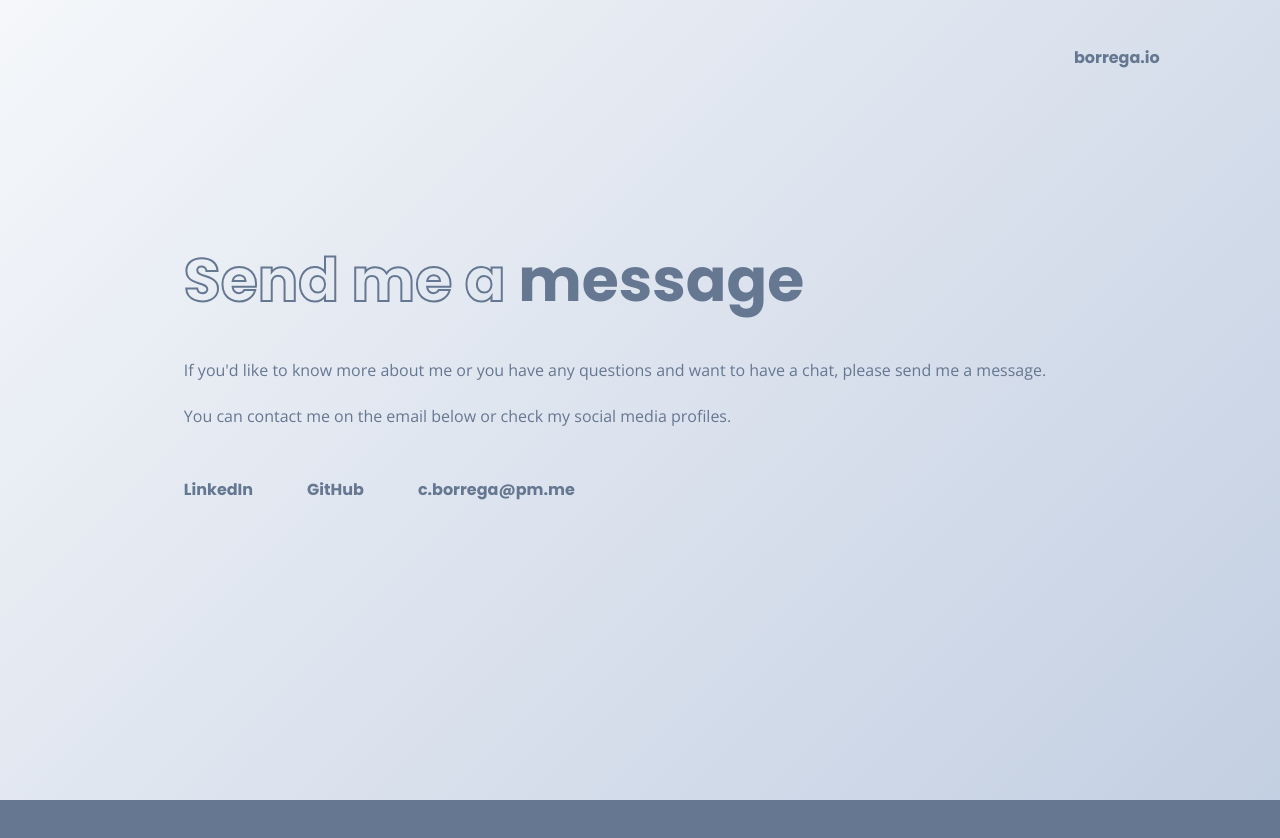
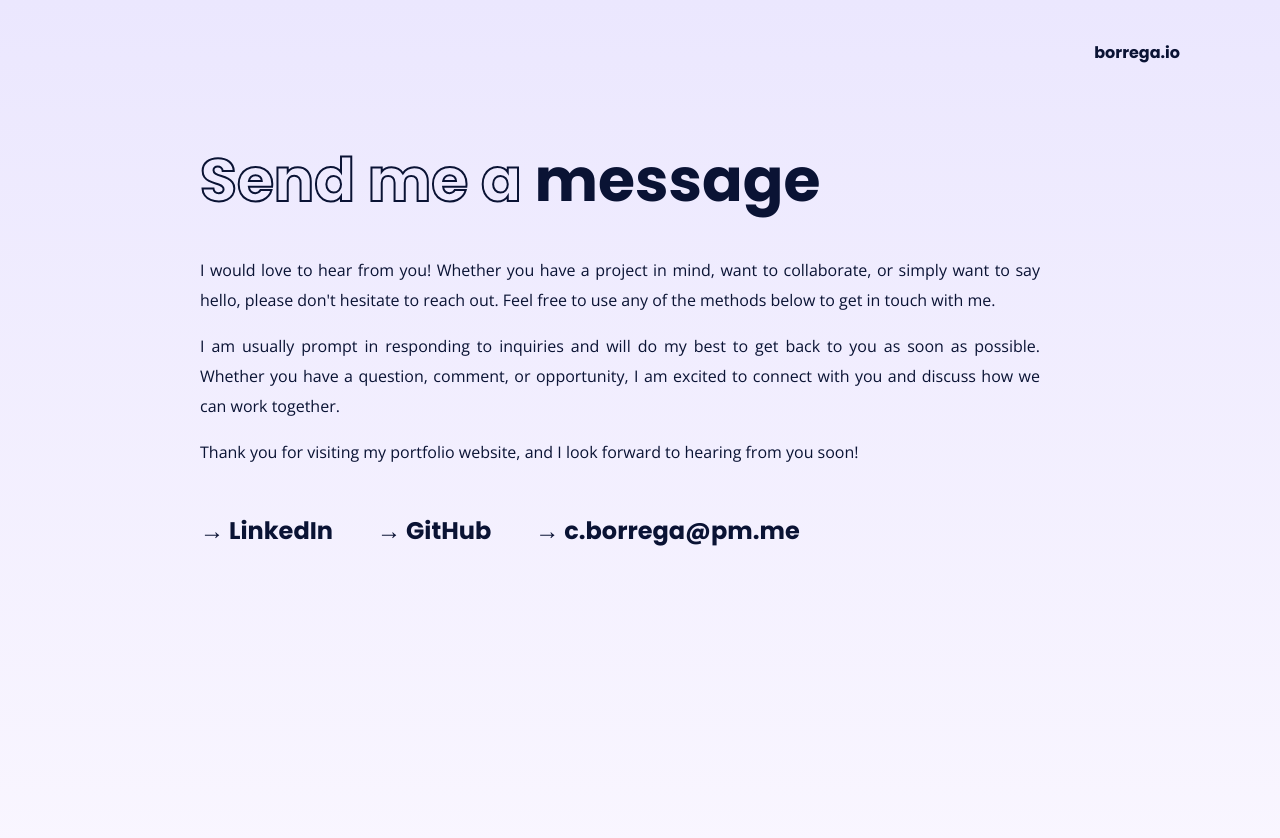
Before and after one commit to borregaio/portfolio, a plain HTML site: page contact.html in a window 1280 px wide. Before the commit the page ends 800 px from the top, so only its background shows below. Drawn offline with nearby package versions, Linux system fonts and the light colour scheme.

Commit message:
changed colours and navbar

```diff
--- a/contact.html
+++ b/contact.html
@@ -12,36 +12,44 @@
 
 <body>
 
-    <div class="home-button slide">
-        <a href="/index.html">
-            borrega.io
-        </a>
+    <div class="navbar">
+        <a class="nav-link slide" href="/index.html">borrega.io</a>
     </div>
+
+    <section>
 
         <div id="contact">
             <div>
                 <h1 class="lineup-title">Send me a <span>message</span></h1>
             </div>
 
-        <div class="contact-description" >
+            <div class="contact-description">
 
                 <p>
-                If you'd like to know more about me or you have any questions and want to have a chat, please send
-                me a message.
+                    I would love to hear from you! Whether you have a project in mind, want to collaborate, or simply
+                    want to say hello, please don't hesitate to reach out. Feel free to use any of the methods below to
+                    get in touch with me.
                 </p>
                 <p>
-                You can contact me on the email below or check my social media profiles.
+                    I am usually prompt in responding to inquiries and will do my best to get back to you as soon as
+                    possible. Whether you have a question, comment, or opportunity, I am excited to connect with you and
+                    discuss how we can work together.
+                </p>
+                <p>
+                    Thank you for visiting my portfolio website, and I look forward to hearing from you soon!
                 </p>
             </div>
 
             <input style="display: none" type="text" value="c.borrega@pm.me" id="email">
 
-        <div class="contact-links" >
-            <a class="link slide" href="https://www.linkedin.com/in/carlosborrega/" target="_blank">LinkedIn</a>
-            <a class="link slide" href="https://github.com/borregaio" target="_blank">GitHub</a>
-            <a href="mailto:c.borrega@pm.me" class="email link slide"><span>c.borrega@pm.me</span></button>
+            <div class="contact-links">
+                <a class="link slide" href="https://www.linkedin.com/in/carlosborrega/" target="_blank">→ LinkedIn</a>
+                <a class="link slide" href="https://github.com/borregaio" target="_blank">→ GitHub</a>
+                <a class="link slide" href="mailto:c.borrega@pm.me">→ c.borrega@pm.me</span></button>
             </div>
         </div>
+
+    </section>
 
     <script src="index.js"></script>
 
--- a/css/styles.css
+++ b/css/styles.css
@@ -2,24 +2,41 @@
 
 html {
   box-sizing: border-box;
-  background-color: #667791;
+  background-color: #EBE7FE;
 }
 
 body {
   margin: 0;
+  background: rgb(251,248,255);
+  background: -moz-linear-gradient(0deg, rgba(251,248,255,1) 0%, rgba(235,231,254,1) 100%);
+  background: -webkit-linear-gradient(0deg, rgba(251,248,255,1) 0%, rgba(235,231,254,1) 100%);
+  background: linear-gradient(0deg, rgba(251,248,255,1) 0%, rgba(235,231,254,1) 100%);
+  filter: progid:DXImageTransform.Microsoft.gradient(startColorstr="#fbf8ff",endColorstr="#ebe7fe",GradientType=1);
+}
+
+.navbar {
+padding: 40px 100px 0 100px;
+text-align: right;
+
+}
+
+.nav-link {
+  font-size: 16px;
+  margin: 0 0 40px 0;
+}
+
+section {
   min-height: 100vh;
   display: flex;
   justify-content: center;
-  align-items: center;
-  background: rgb(245, 247, 250);
-  background: -moz-linear-gradient(135deg, rgba(245, 247, 250, 1) 0%, rgba(195, 207, 226, 1) 100%);
-  background: -webkit-linear-gradient(135deg, rgba(245, 247, 250, 1) 0%, rgba(195, 207, 226, 1) 100%);
-  background: linear-gradient(135deg, rgba(245, 247, 250, 1) 0%, rgba(195, 207, 226, 1) 100%);
-  filter: progid:DXImageTransform.Microsoft.gradient(startColorstr="#f5f7fa", endColorstr="#c3cfe2", GradientType=1);
 }
 
 
 /* Main page */
+
+.homepage {
+  align-items: center;
+}
 
 h1,
 h2 {
@@ -27,7 +44,7 @@ h2 {
   font-family: 'Poppins', sans-serif;
   -webkit-text-fill-color: rgba(255, 255, 255, 0);
   -webkit-text-stroke-width: 2px;
-  -webkit-text-stroke-color: #667791;
+  -webkit-text-stroke-color: #0A1334;
 }
 
 h1 {
@@ -40,7 +57,7 @@ h1 {
 
 #main span {
   -webkit-text-stroke-width: 0;
-  -webkit-text-fill-color: #667791;
+  -webkit-text-fill-color: #0A1334;
 }
 
 a {
@@ -48,9 +65,9 @@ a {
   padding: 50px auto;
   display: inline-block;
   font-family: 'Poppins', sans-serif;
-  color: #667791;
+  color: #0A1334;
   text-decoration: none;
-  font-size: 25px;
+  font-size: 24px;
 }
 
 
@@ -115,12 +132,15 @@ a {
 
 .slide:hover {
   transform: translateY(-10px);
+  color: #FF7453;
 }
 
 
 /* Home Button */
 
-.home-button {
+
+
+/* .home-button {
   position: absolute;
   left: 80%;
   bottom: 85%;
@@ -128,7 +148,7 @@ a {
 
 .home-button a {
   font-size: 16px;
-}
+} */
 
 
 
@@ -140,7 +160,7 @@ a {
 
 #projects-general span:hover {
   -webkit-text-stroke-width: 0;
-  -webkit-text-fill-color: #667791;
+  -webkit-text-fill-color: #0A1334;
 }
 
 ul a {
@@ -148,13 +168,13 @@ ul a {
   font-size: 60px;
   -webkit-text-fill-color: rgba(255, 255, 255, 0);
   -webkit-text-stroke-width: 2px;
-  -webkit-text-stroke-color: #667791;
+  -webkit-text-stroke-color: #0A1334;
   text-decoration: none;
 }
 
 h4 {
   font-family: 'Open Sans', sans-serif;
-  color: #667791;
+  color: #0A1334;
 }
 
 
@@ -163,7 +183,7 @@ h4 {
 
 #about {
   text-align: justify;
-  margin: 100px 200px;
+  margin: 0 200px 100px 200px;
 }
 
 #about h1,
@@ -174,19 +194,18 @@ h4 {
 #about span,
 #contact span {
   -webkit-text-stroke-width: 0;
-  -webkit-text-fill-color: #667791;
+  -webkit-text-fill-color: #0A1334;
 }
 
 p {
   font-family: 'Open Sans', sans-serif;
   line-height: 30px;
-  color: #667791;
+  color: #0A1334;
 }
 
 .link {
-  padding: 0 50px 0 0;
   margin: 30px 0;
-  font-size: 16px;
+  padding-right: 40px;
 }
 
 .here {
@@ -208,6 +227,15 @@ p {
 
 /* Contact */
 
+.email span:hover {
+  color: #FF7453;
+}
+
+#contact {
+  text-align: justify;
+  margin: 0 200px 100px 200px;
+}
+
 /* button {
   font-size: 16px;
   font-family: 'Poppins', sans-serif;
@@ -221,7 +249,7 @@ p {
 
 .email:hover:before {
   content: "Click to copy";
-  color: #667791;
+  color: #0A1334;
   cursor: pointer;
 } */
 
@@ -231,7 +259,7 @@ p {
 
 #projects-individual {
   text-align: justify;
-  margin: 100px 200px;
+  margin: 0 200px 100px 200px;
 }
 
 #projects-individual h1 {
@@ -240,18 +268,18 @@ p {
 
 #projects-individual span {
   -webkit-text-stroke-width: 0;
-  -webkit-text-fill-color: #667791;
+  -webkit-text-fill-color: #0A1334;
 }
 
 #projects-individual h3 {
   font-size: 20px;
   margin-left: 50px;
   font-family: 'Open Sans', sans-serif;
-  color: #667791;
+  color: #0A1334;
 }
 
 .project-image {
-  margin: 150px 0 100px 0;
+  margin: 50px 0 0 0;
   text-align: center;
 }
 
@@ -267,9 +295,9 @@ p {
   font-family: 'Poppins', sans-serif;
   font-size: 36px;
   font-weight: 900;
-  margin: 40px 0 0 0;
+  margin: 50px 0 0 0;
   -webkit-text-stroke-width: 0;
-  -webkit-text-fill-color: #667791;
+  -webkit-text-fill-color: #0A1334;
 }
 
 .project-description {
@@ -278,7 +306,7 @@ p {
 
 .project-links {
   padding: 0 50px 0 0;
-  margin-bottom: 100px;
+  /* margin-bottom: 100px; */
   font-size: 25px;
 }
 
@@ -328,7 +356,7 @@ p {
   }
 
   ul a {
-    -webkit-text-fill-color: #667791;
+    -webkit-text-fill-color: #0A1334;
     -webkit-text-stroke-width: 0;
     font-size: 35px;
   }
@@ -343,7 +371,6 @@ p {
 
   #projects-individual {
     margin: 100px 0;
-    padding: 0;
   }
 
   #projects-individual h1 {
@@ -396,7 +423,6 @@ p {
 
   #about {
     margin: 120px 40px 50px 40px;
-    padding: 0;
   }
 
   #about h1 {
@@ -425,7 +451,6 @@ p {
   #contact {
     position: absolute;
     top: 13%;
-    padding: 0;
   }
 
   #contact h1 {
```
Also changed, not shown: about.html (+15 -14 lines), index.html (+4 -1 lines), projects.html (+5 -8 lines), projects/portfolio.html (+78 -43 lines). Lines whose indentation alone changed are shown as unchanged.
